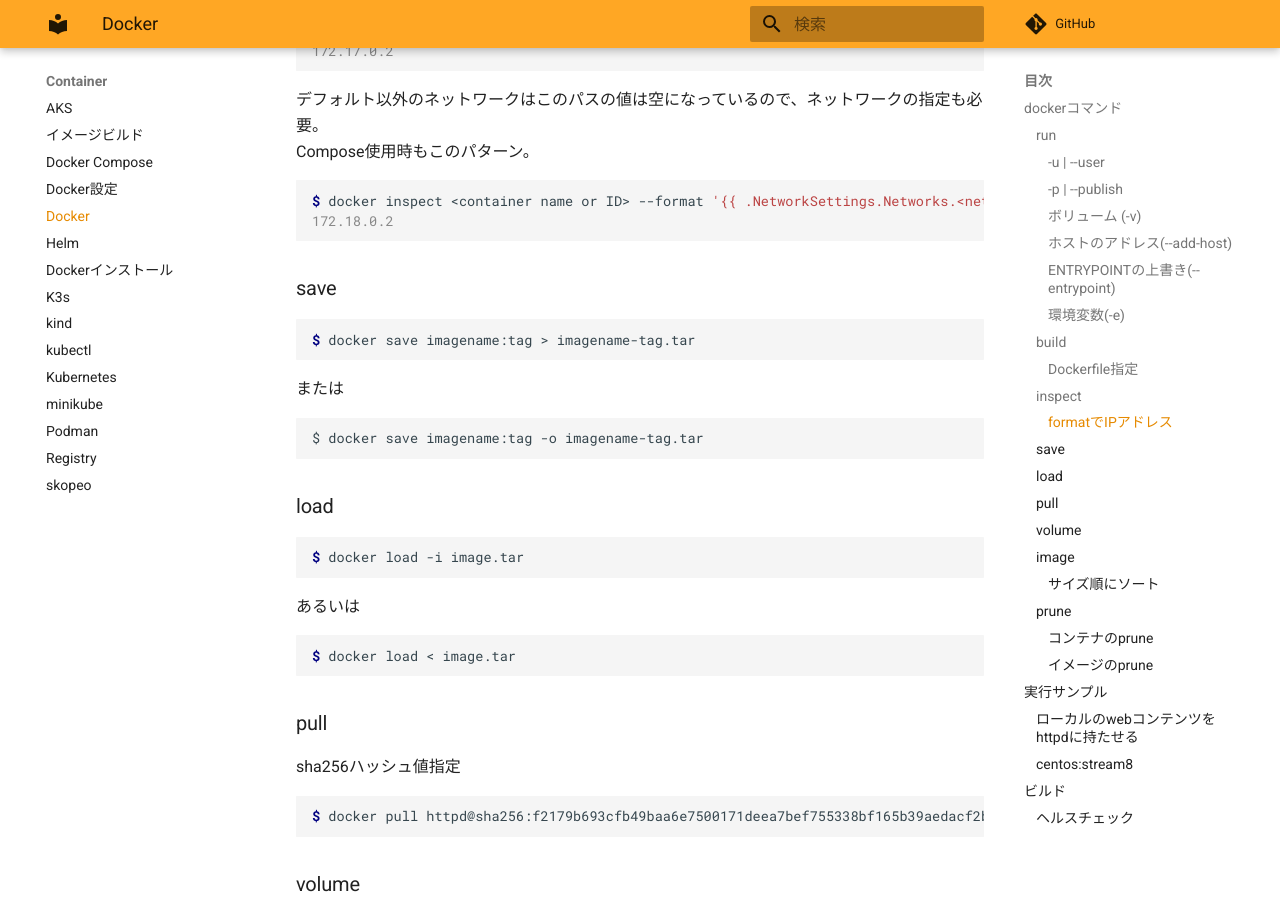
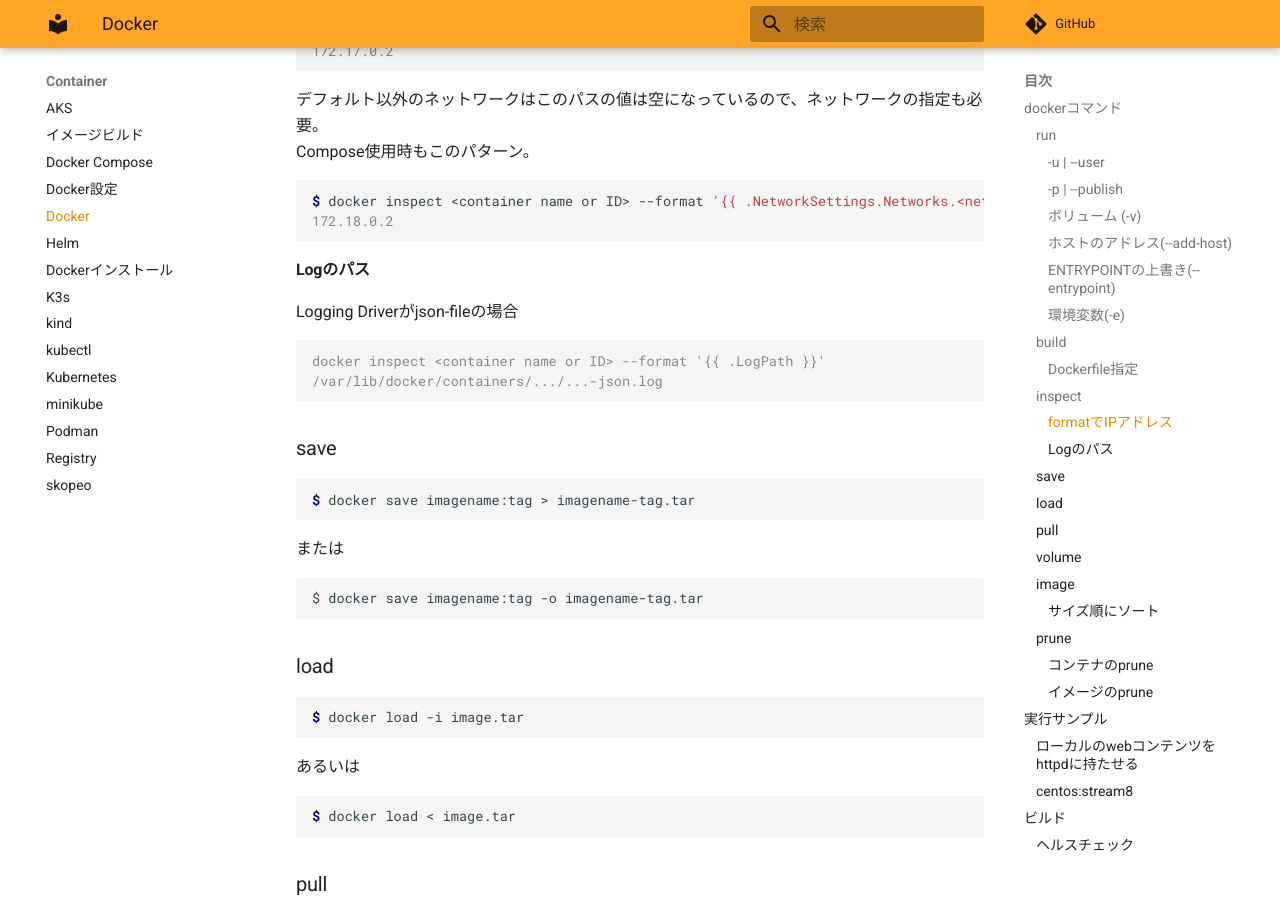
Before and after one commit to zaki-lknr/docs, an MkDocs documentation site: the page built from docs/Container/docker.md, in a window 1280 px wide and 900 px high, scrolled down 2279 px. Built offline with MkDocs 1.6.1 and Material for MkDocs 9.7.7, drawn with Linux system fonts in a browser that asks for light colours; comment, search, counter and statistics services are not loaded.

Commit message:
add: container/docker: json-fileドライバの場合のログのパス

````diff
--- a/docs/Container/docker.md
+++ b/docs/Container/docker.md
@@ -114,6 +114,15 @@ Compose使用時もこのパターン。
 ```console
 $ docker inspect <container name or ID> --format '{{ .NetworkSettings.Networks.<network name>.IPAddress }}'
 172.18.0.2
+```
+
+#### Logのパス
+
+Logging Driverがjson-fileの場合
+
+```console
+docker inspect <container name or ID> --format '{{ .LogPath }}'
+/var/lib/docker/containers/.../...-json.log
 ```
 
 ### save
````
